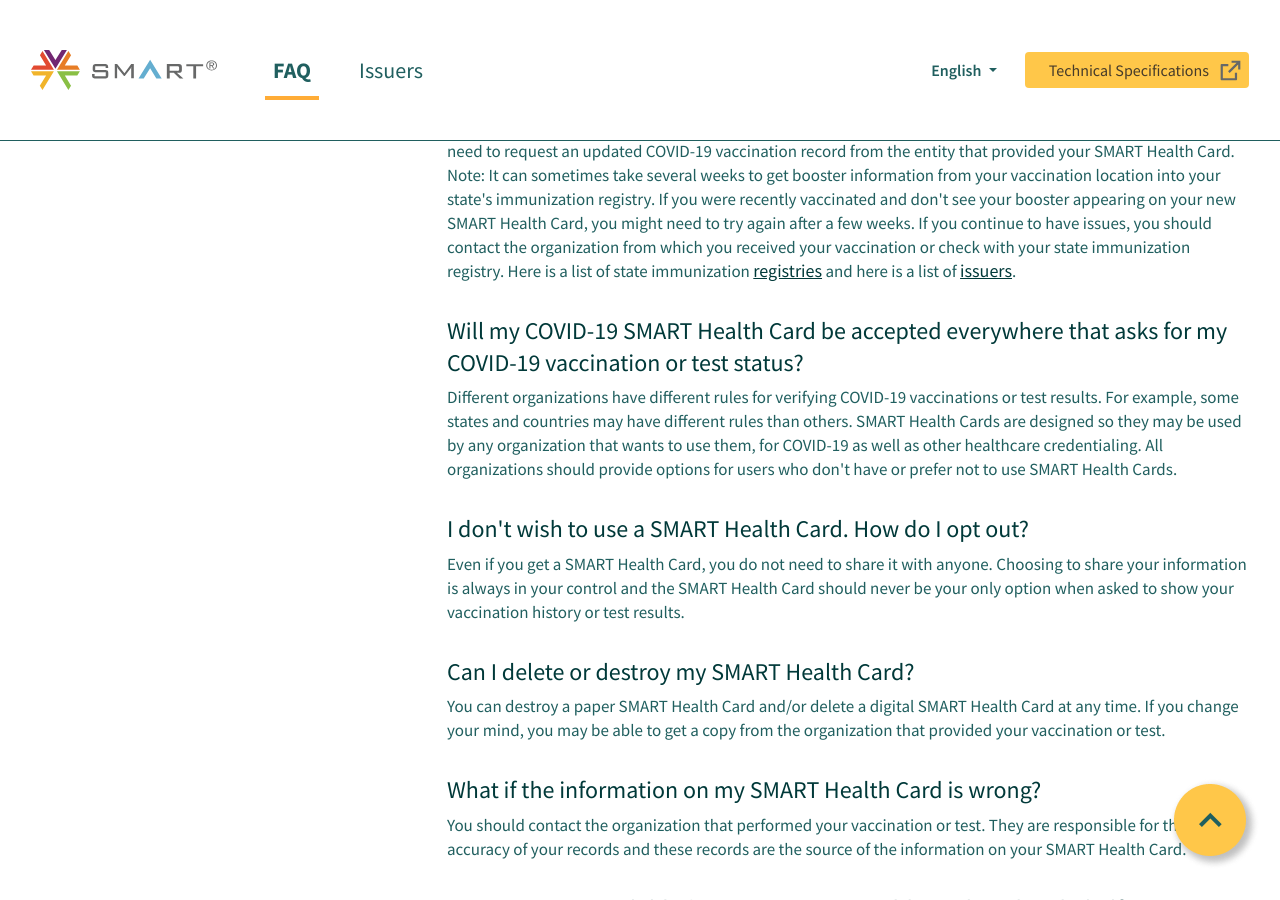
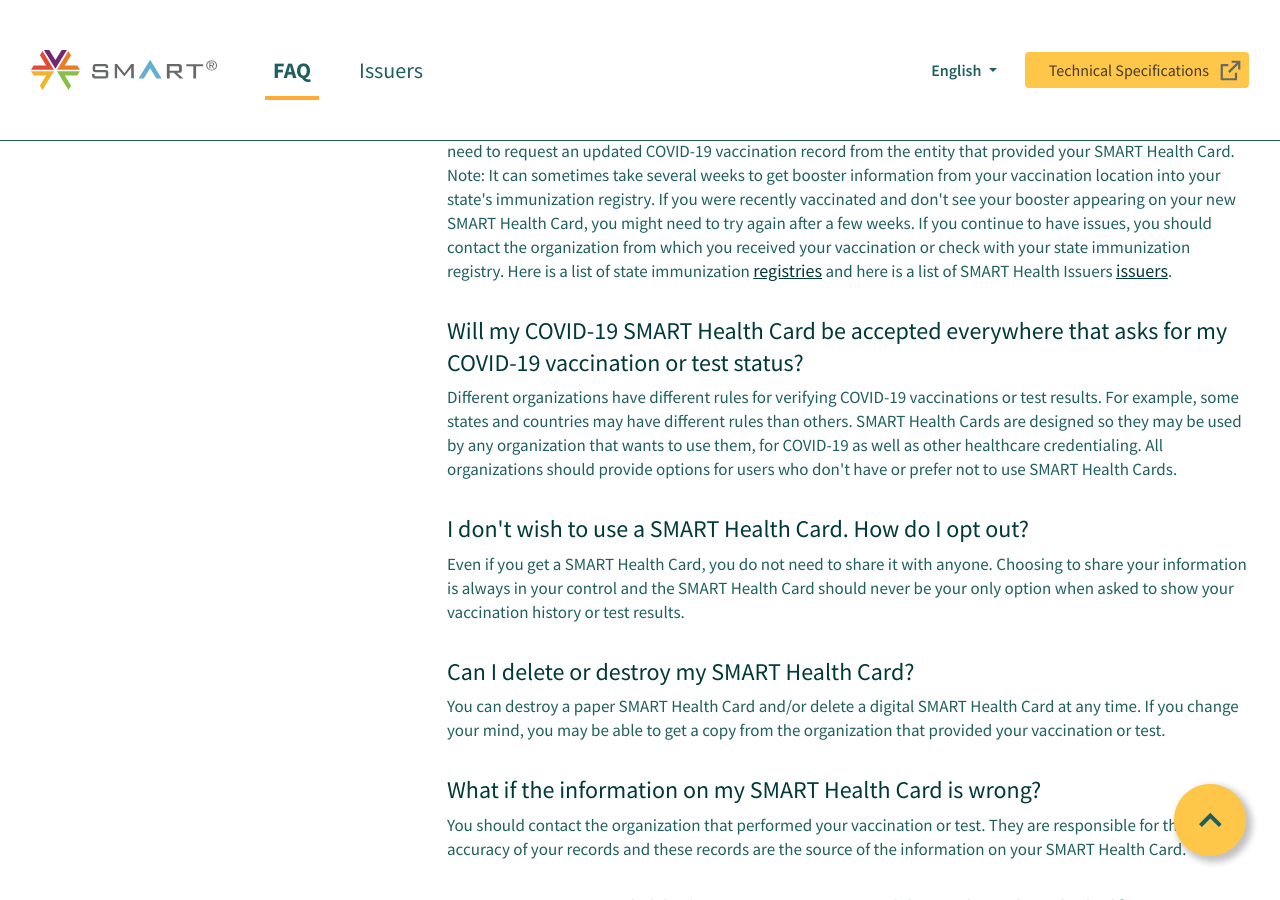
Before and after one commit to smart-health-cards/staging, a Jekyll site: the page built from en/faq.html, in a window 1280 px wide and 900 px high, scrolled down 2620 px. Built offline with Jekyll 4.4.1, drawn with Linux system fonts in a browser that asks for light colours.

Commit message:
Copy updates

```diff
--- a/en/faq.html
+++ b/en/faq.html
@@ -280,7 +280,7 @@
                             <a href="faq.html#How-do-I-add-my-booster-doses" class="question">How do I add my booster dose(s)?</a>
                         </p>
                         <p class="answer">
-                            SMART Health Cards do not change over time. Whenever you receive an additional vaccine or booster, you will need to request an updated COVID-19 vaccination record from the entity that provided your SMART Health Card. Note: It can sometimes take several weeks to get booster information from your vaccination location into your state's immunization registry. If you were recently vaccinated and don't see your booster appearing on your new SMART Health Card, you might need to try again after a few weeks. If you continue to have issues, you should contact the organization from which you received your vaccination or check with your state immunization registry. Here is a list of state immunization <a href="https://www.cdc.gov/vaccines/programs/iis/contacts-locate-records.html#state" target="_blank">registries</a> and here is a list of <a href="issuers.html">issuers</a>.
+                            SMART Health Cards do not change over time. Whenever you receive an additional vaccine or booster, you will need to request an updated COVID-19 vaccination record from the entity that provided your SMART Health Card. Note: It can sometimes take several weeks to get booster information from your vaccination location into your state's immunization registry. If you were recently vaccinated and don't see your booster appearing on your new SMART Health Card, you might need to try again after a few weeks. If you continue to have issues, you should contact the organization from which you received your vaccination or check with your state immunization registry. Here is a list of state immunization <a href="https://www.cdc.gov/vaccines/programs/iis/contacts-locate-records.html#state" target="_blank">registries</a> and here is a list of SMART Health Issuers <a href="issuers.html">issuers</a>.
                         </p>
                     </div>
                 </div>
--- a/en/issuers.html
+++ b/en/issuers.html
@@ -10,7 +10,7 @@
 
         <!-- Heading -->
         <h1 class="text-left text-md-start">
-          U.S. SMART Health Card Issuers
+          SMART Health Card Issuers
         </h1>
 
         <!-- Text -->
```
